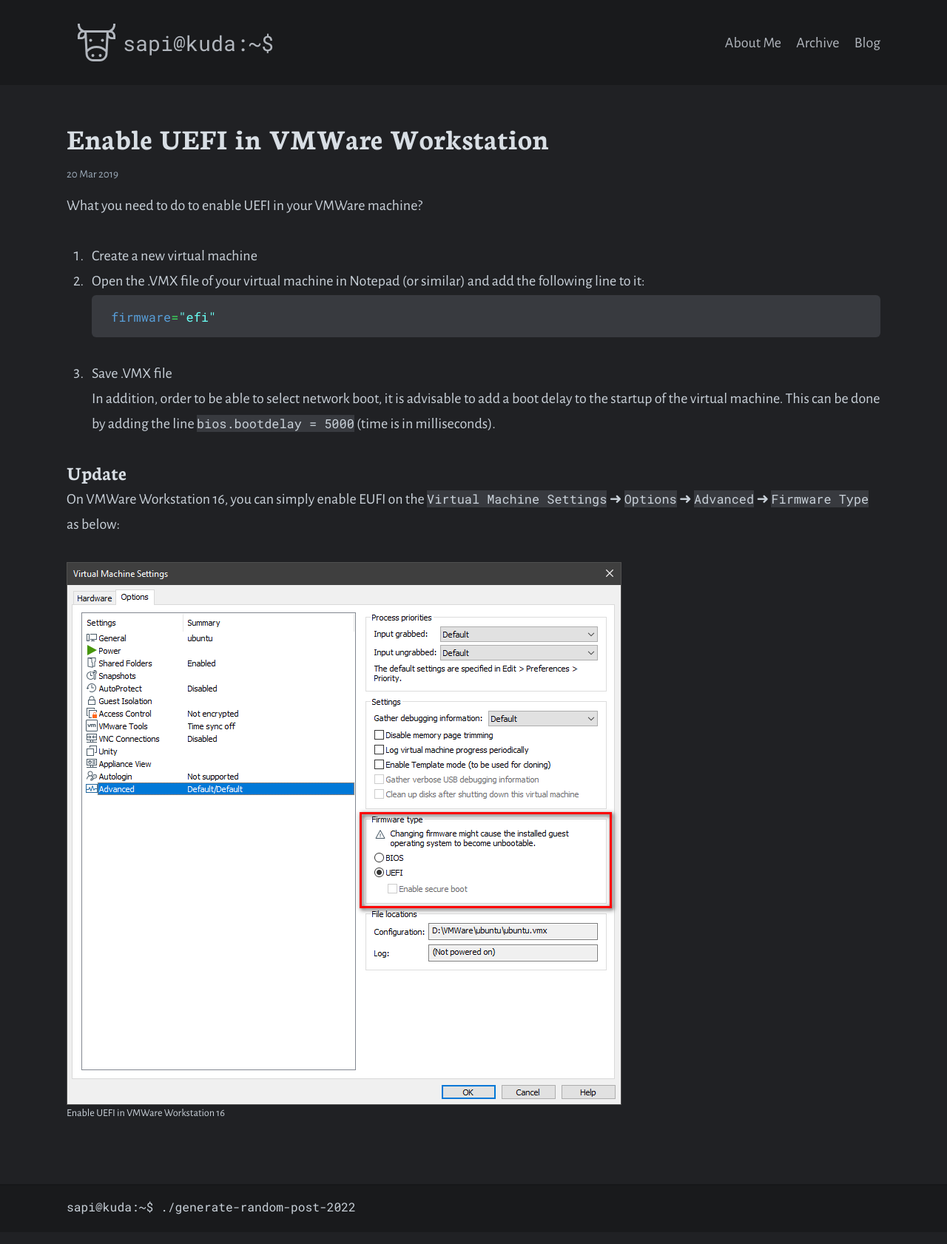
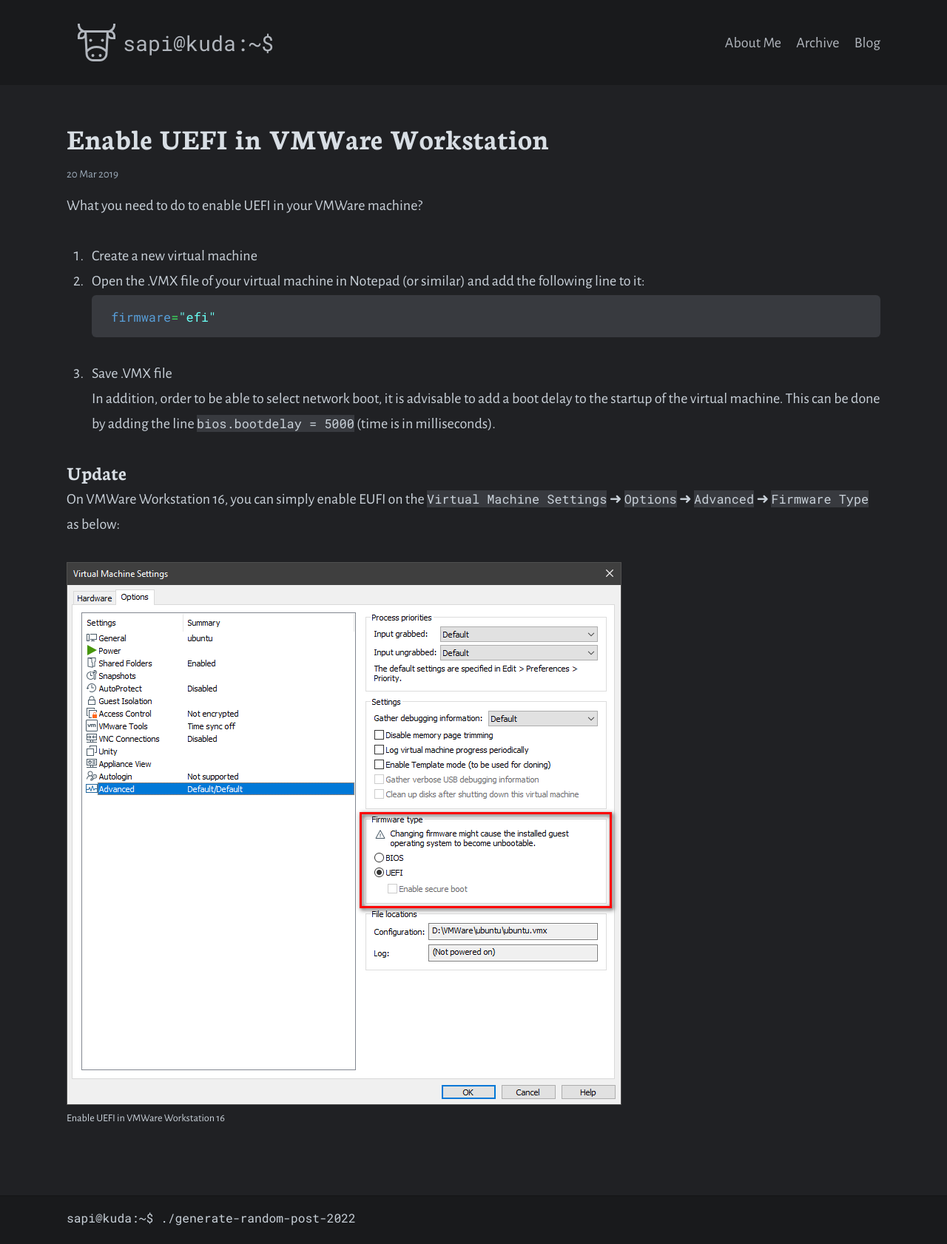
Before and after one commit to wwahyudi/wwahyudi.github.io, a Jekyll site: the page built from _posts/2019-03-20-enable-eufi-in-vmware-workstation.md, in a window 1280 px wide. Shown: the whole page at 74% size. Built offline with Jekyll 4.4.1, drawn with Linux system fonts in a browser that asks for light colours.

Commit message:
Update _theme.scss

```diff
--- a/_sass/_theme.scss
+++ b/_sass/_theme.scss
@@ -138,6 +138,7 @@
 
 figcaption {
   @include sassline(10, $bodytype, 0, 0, 0);
+  line-height: 0.9rem;
 }
 
 audio,
@@ -182,7 +183,7 @@
   pre {
     padding: 16px;
     border-radius: 6px;
-    white-space: pre;
+    white-space: break-spaces;
     overflow: auto;
     word-wrap: break-word;
     text-align: justify;
```
